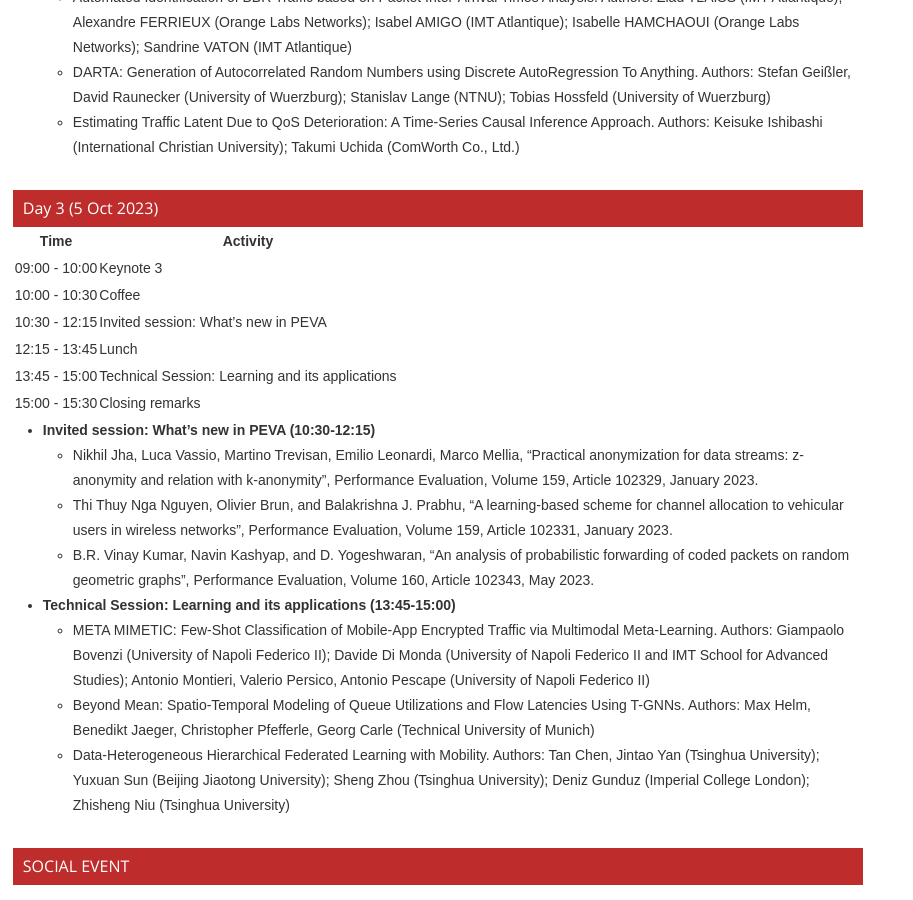
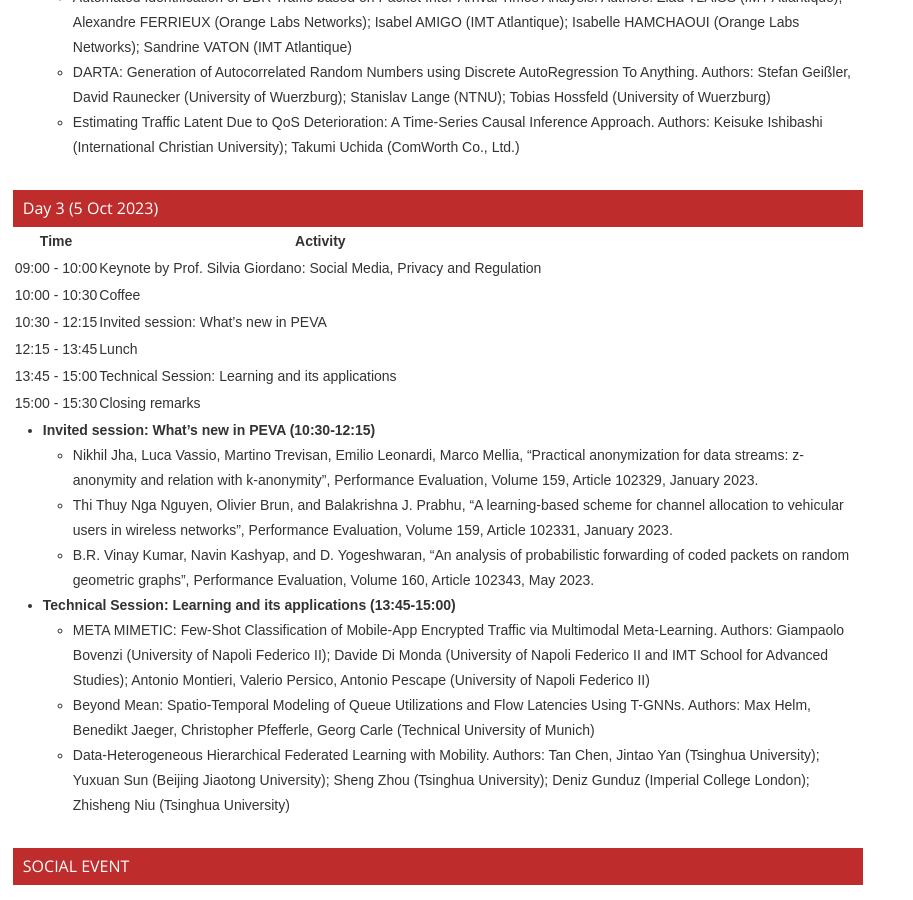
Before and after one commit to ohohlfeld/itc35, a Jekyll site: the page built from program.md, in a window 1280 px wide and 900 px high, scrolled down 2364 px. Shown: the whole window, without its empty margins (0-913 px from the left). Built offline with Jekyll 4.4.1, drawn with Linux system fonts in a browser that asks for light colours.

Commit message:
Update program.md

```diff
--- a/program.md
+++ b/program.md
@@ -67,7 +67,7 @@ menu-index: 6
 
 | Time          | Activity                                       |
 |---------------|------------------------------------------------|
-| 09:00 - 10:00  | Keynote 3                                      |
+| 09:00 - 10:00  | Keynote by Prof. Silvia Giordano: Social Media, Privacy and Regulation|
 | 10:00 - 10:30  | Coffee                                         |
 | 10:30 - 12:15  | Invited session: What's new in PEVA           |
 | 12:15 - 13:45  | Lunch                                          |
```
